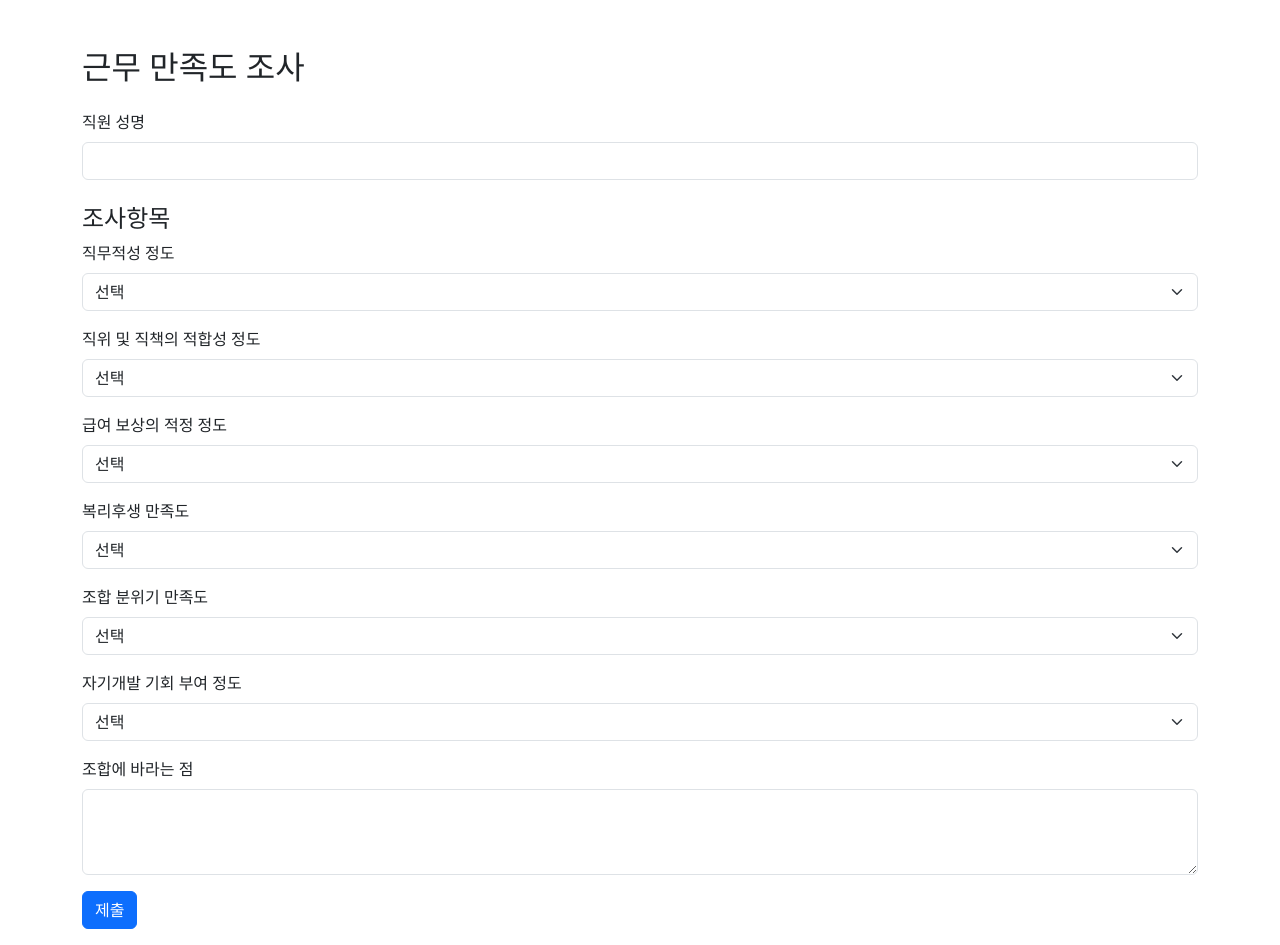
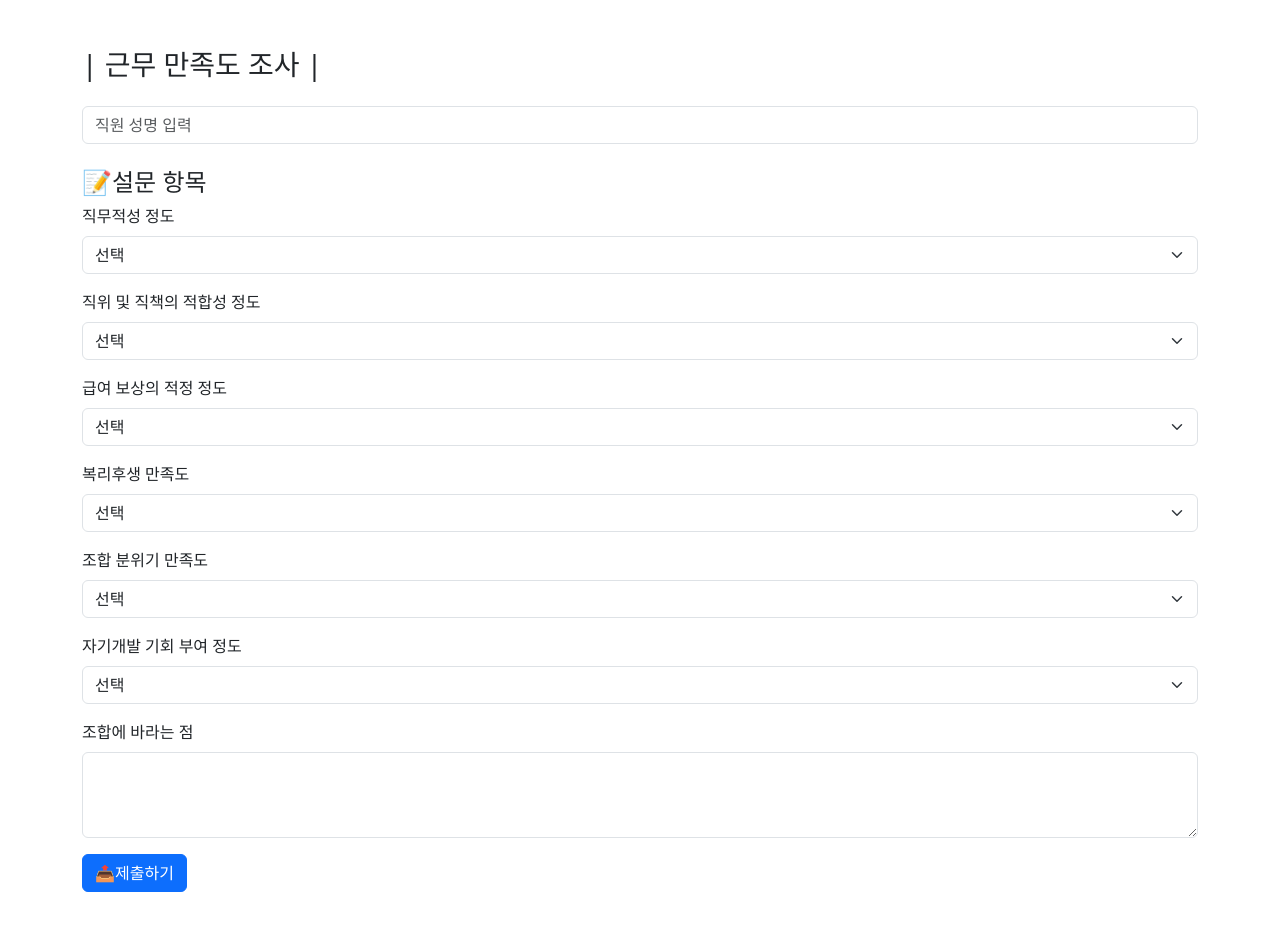
Before and after one commit to ajou9770/perform, a plain HTML site: page satis_work.html in a window 1280 px wide. After the commit the page ends 908 px from the top, so only its background shows below. Drawn offline with nearby package versions, Linux system fonts and the light colour scheme.

Commit message:
Update satis_work.html

```diff
--- a/satis_work.html
+++ b/satis_work.html
@@ -7,15 +7,22 @@
     <link href="https://cdn.jsdelivr.net/npm/bootstrap@5.3.0/dist/css/bootstrap.min.css" rel="stylesheet">
 </head>
 <body class="container mt-5">
-    <h2 class="mb-4">근무 만족도 조사</h2>
+    <h3 class="mb-4">  | 근무 만족도 조사 |</h3>
 
     <form id="satisfactionForm">
         <div class="mb-3">
-            <label for="satisfactionName" class="form-label">직원 성명</label>
-            <input type="text" class="form-control" id="satisfactionName" name="satisfactionName" required>
+            <input type="text" class="form-control" id="satisfactionName" placeholder="직원 성명 입력" name="satisfactionName" list="nameSuggestions" required>
+            <datalist id="nameSuggestions">
+                <option value="김설호">
+                <option value="이연주">
+                <option value="한진희">
+                <option value="이정민">
+                <option value="김기헌">
+            </datalist>
         </div>
 
-        <h4 class="mt-4">조사항목</h4>
+
+        <h4 class="mt-4">📝설문 항목</h4>
 
         <div class="mb-3">
             <label class="form-label">직무적성 정도</label>
@@ -94,7 +101,7 @@
             <textarea class="form-control" id="expectation" name="expectation" rows="3"></textarea>
         </div>
 
-        <button type="submit" class="btn btn-primary">제출</button>
+        <button type="submit" class="btn btn-primary">📤제출하기</button>
     </form>
 
     <p id="satisfactionResponseMessage" class="mt-3"></p>
```
